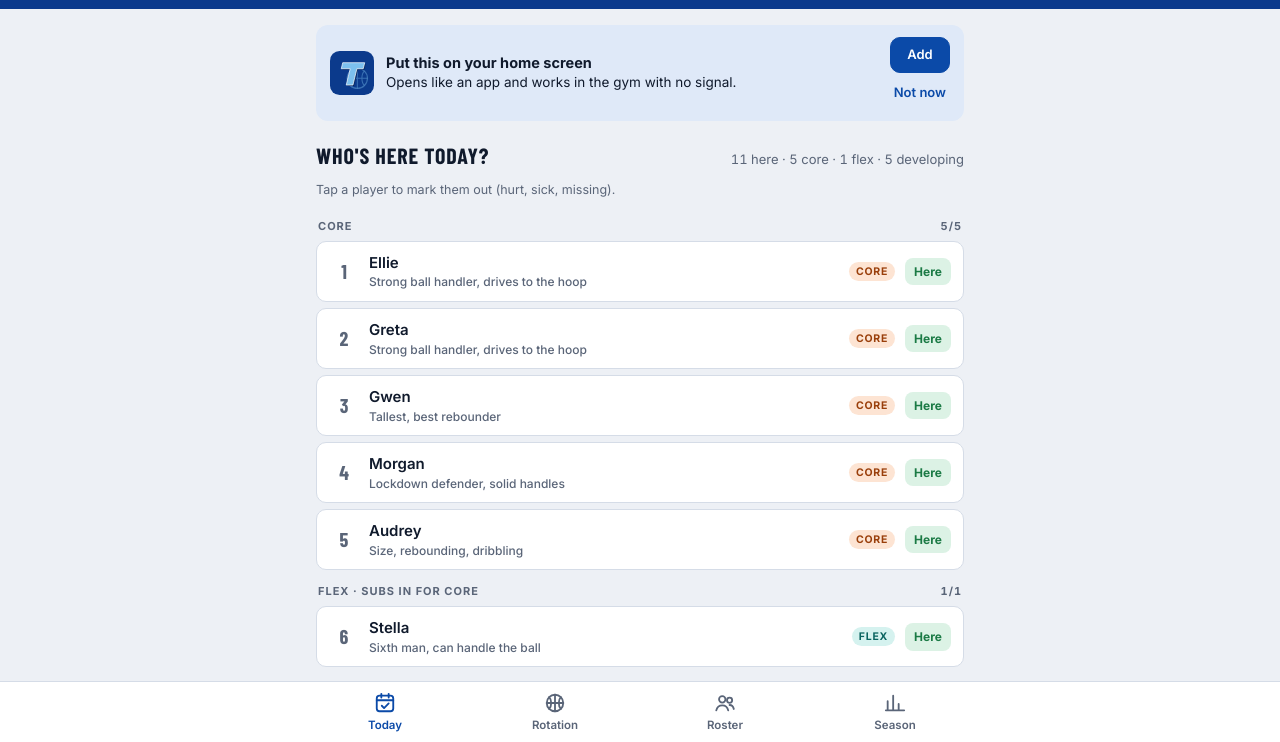
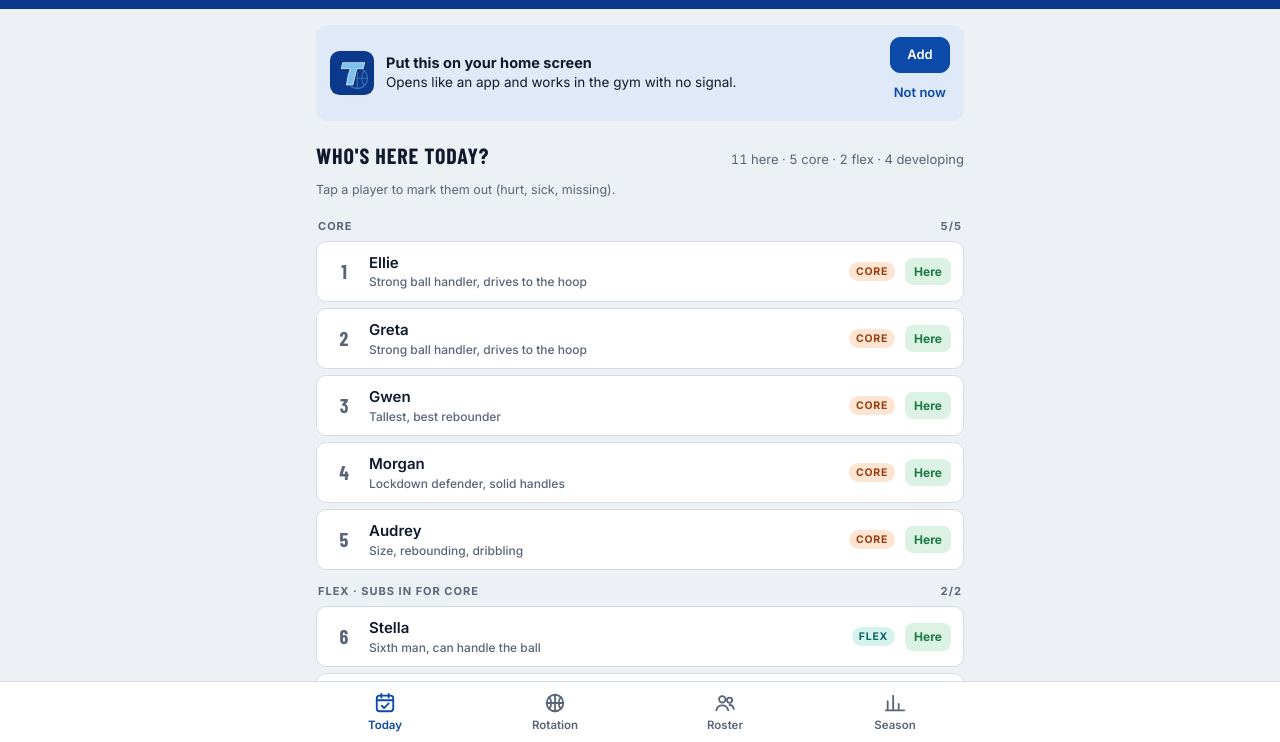
Before and after one commit to darrentwomey11-sketch/titans-rotation, a plain HTML site: page index.html in a window 1280 px wide. Shown: the part 56-798 px from the top of the page. Drawn offline with nearby package versions, Linux system fonts and the light colour scheme; a web font is replaced by a local one.

Commit message:
Ava moves up to Flex; Stella always finishes at or above Ava
Co-Authored-By: Claude Opus 5.5 <noreply@anthropic.com>

```diff
--- a/index.html
+++ b/index.html
@@ -498,6 +498,16 @@ const Engine = (() => {
           lus[i] = ids; prev = new Set(ids);
         });
         const tot = id => got[id] + fGot[id];
+        // Higher-ranked flex players never finish below lower-ranked ones: trade 5th-quarter stretches if needed.
+        const fl = flexP.slice().sort((a, b) => a.rank - b.rank);
+        for (let x = 0; x < fl.length; x++) for (let y = x + 1; y < fl.length; y++){
+          const hi = fl[x].id, lo = fl[y].id;
+          for (const i of free5){
+            if (tot(lo) <= tot(hi) + 0.01) break;
+            const L = lus[i];
+            if (L && L.includes(lo) && !L.includes(hi)){ lus[i] = L.map(z => z === lo ? hi : z); fGot[lo] -= segs[i].len; fGot[hi] += segs[i].len; }
+          }
+        }
         const devMax = Math.max(0, ...dev.map(p => tot(p.id)));
         return {lus, ok: flexP.every(p => tot(p.id) >= devMax - 0.01)};
       };
@@ -540,7 +550,7 @@ const TEAM_ROSTER = [
   ['Morgan',  'core', 'Lockdown defender, solid handles'],
   ['Audrey',  'core', 'Size, rebounding, dribbling'],
   ['Stella',  'flex', 'Sixth man, can handle the ball'],
-  ['Ava',     'dev',  'Can dribble, similar to Stella'],
+  ['Ava',     'flex', 'Can dribble, similar to Stella'],
   ['Maleia',  'dev',  'Great teammate, coachable'],
   ['Jordan',  'dev',  'Size; working on fundamentals'],
   ['Scarlet', 'dev',  'Height; building athleticism'],
@@ -562,6 +572,8 @@ if (S.sample){ S.roster = sampleRoster(); S.sample = false; S.here = {}; S.plan
 // Stella moved from core to the new flex level.
 if (!S.flexV){ const st = S.roster.find(p => p.id === 'pstella'); if (st && st.tier === 'core') st.tier = 'flex'; S.flexV = 1; }
 // v2: 2-minute subs in the 5th quarter so Stella can play part of it.
+// Ava moved up from developing to flex (Stella stays ranked ahead of her).
+if (!S.avaFlexV){ const av = S.roster.find(p => p.id === 'pava'); if (av && av.tier === 'dev') av.tier = 'flex'; S.avaFlexV = 1; }
 if (!S.v2){ if (S.settings) { S.settings.fifthSubs = 4; S.settings.flexFifth = 'auto'; } S.v2 = 1; }
 S.settings = {...DEFAULT_SETTINGS, ...(S.settings || {})};
 S.here = S.here || {};
--- a/sw.js
+++ b/sw.js
@@ -1,5 +1,5 @@
 // Offline support: keeps the app working in gyms with no signal.
-const CACHE = 'titans-20261126191433';
+const CACHE = 'titans-20261126191850';
 const CORE = ['./', 'index.html', 'manifest.webmanifest', 'icons/icon-192.png', 'icons/icon-512.png', 'icons/apple-touch-icon.png', 'icons/favicon-32.png'];
 self.addEventListener('install', e => {
   e.waitUntil(caches.open(CACHE).then(c => c.addAll(CORE)).then(() => self.skipWaiting()));
```
